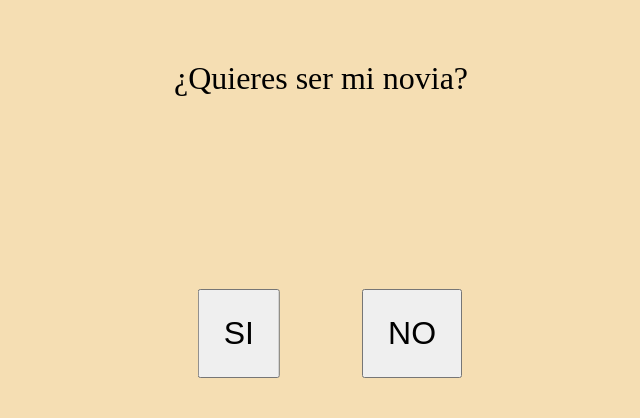
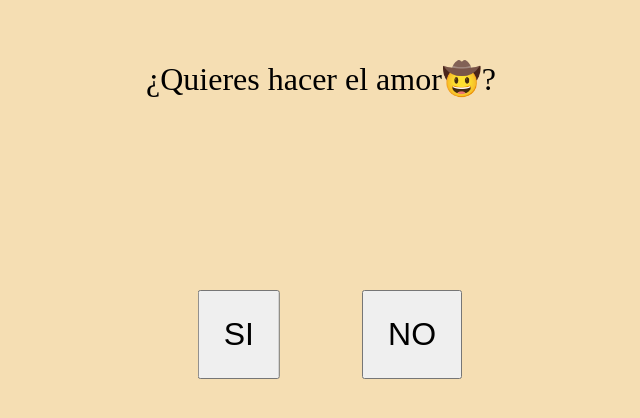
Before and after one commit to sergioespitia26/Quieres-ser-, a plain HTML site: page index.html in a window 1280 px wide. Shown: the part 132-550 px from the top of the page, without its empty margins (319-959 px from the left). Drawn offline with Linux system fonts and the light colour scheme.

Commit message:
Update index.html

```diff
--- a/index.html
+++ b/index.html
@@ -9,7 +9,7 @@
 </head>
 <body>
     <div class="container">
-        <p>¿Quieres ser mi novia?</p>
+        <p>¿Quieres hacer el amor🤠?</p>
         <button id="yesBtn">SI</button>
         <BUtton id="noBtn">NO</BUtton>
     </div>
```
